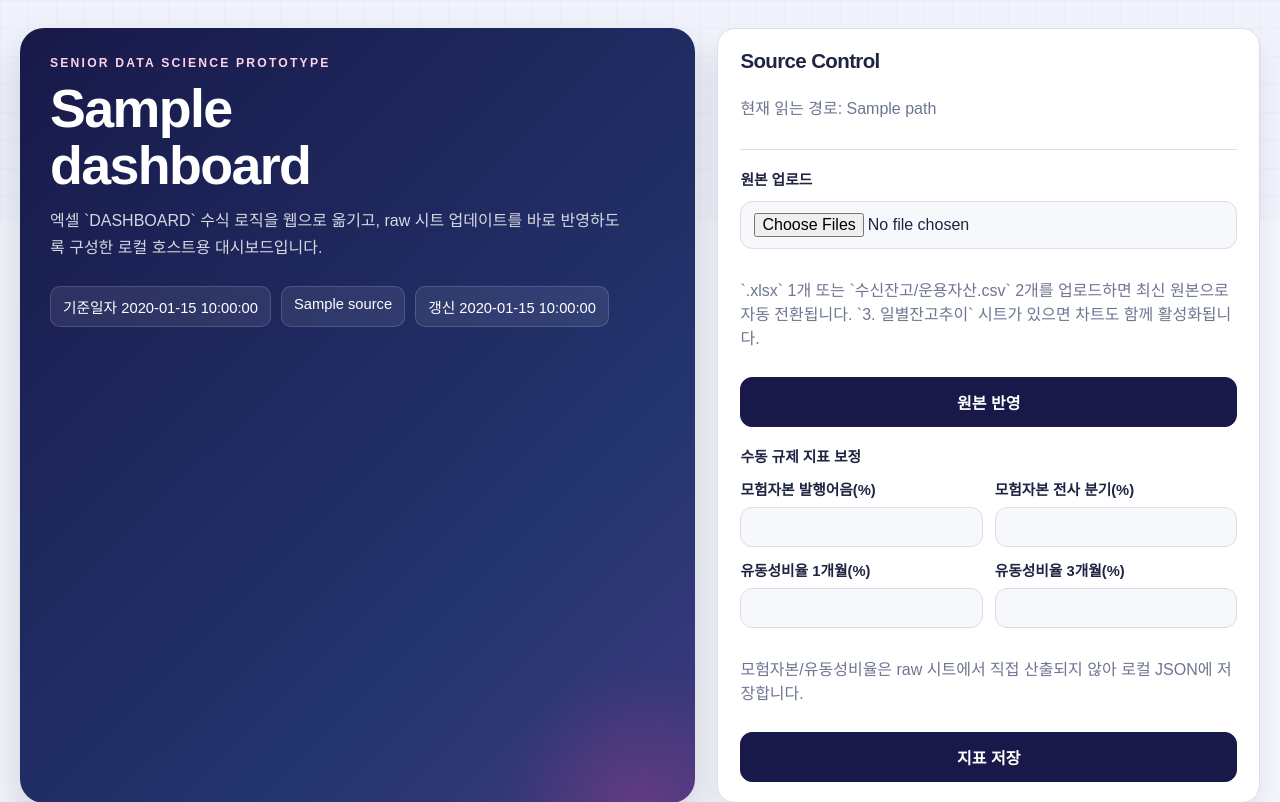
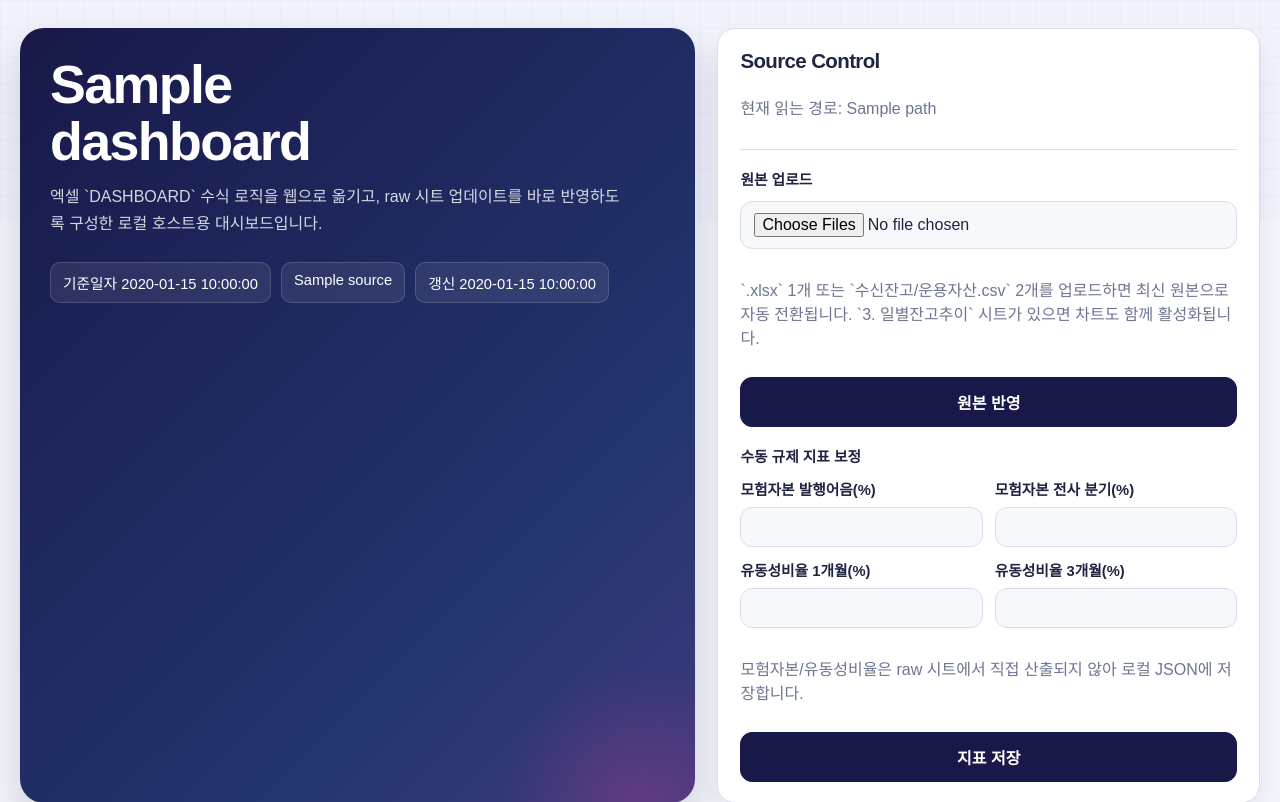
Before and after one commit to haazzang/jonggeum-dashboard, a FastAPI app: template dashboard_app/templates/index.html in a window 1280 px wide. Shown: the top 802 px of the page. Run offline with FastAPI, Linux system fonts and the light colour scheme; the template is opened without the code that fills it: most values are stand-ins (such as "Sample title", 1, 10 or a date in 2020); some web fonts are replaced.

Commit message:
Remove hero eyebrow text

```diff
--- a/dashboard_app/templates/index.html
+++ b/dashboard_app/templates/index.html
@@ -11,7 +11,6 @@
   <div class="page-shell">
     <header class="hero">
       <div class="hero-copy">
-        <p class="eyebrow">Senior Data Science Prototype</p>
         <h1>{{ dashboard.title }}</h1>
         <p class="hero-description">
           엑셀 `DASHBOARD` 수식 로직을 웹으로 옮기고, raw 시트 업데이트를 바로 반영하도록 구성한 로컬 호스트용 대시보드입니다.
```
